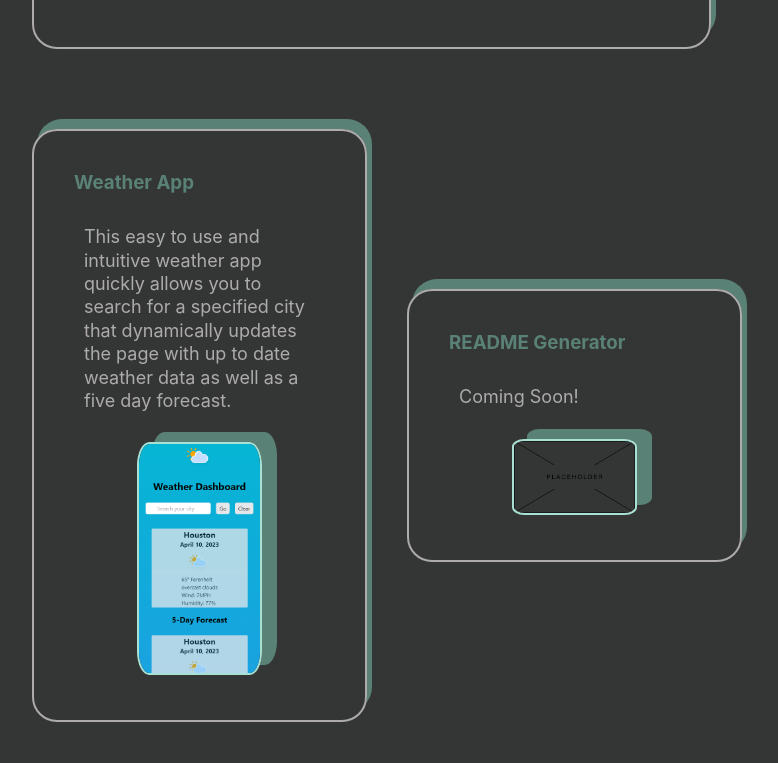
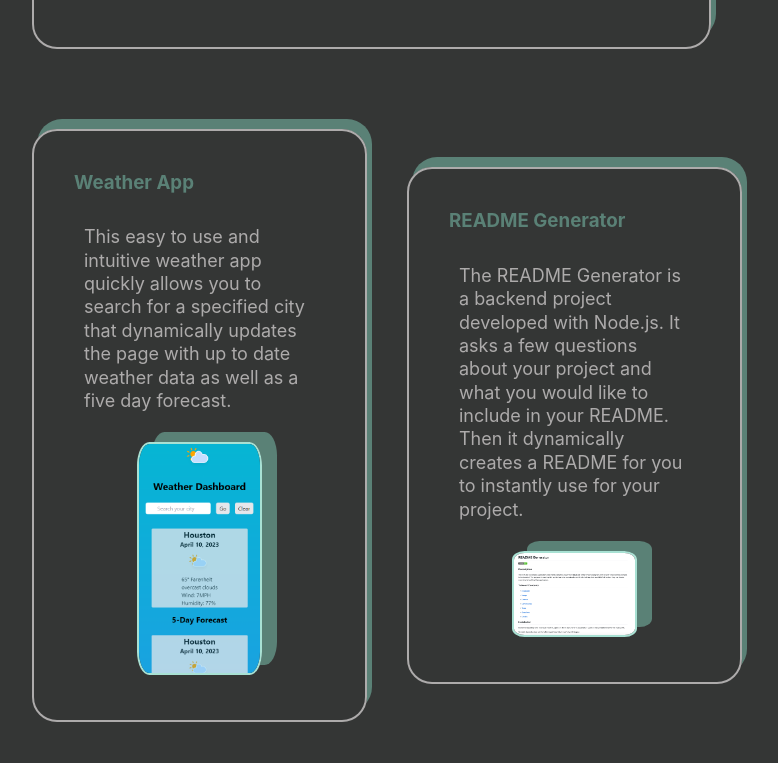
Before and after one commit to adamhood15/portfolio-website, a plain HTML site: page index.html in a window 1280 px wide. Shown: the part 3097-3860 px from the top of the page, without its empty margins (253-1031 px from the left). Drawn offline with Linux system fonts and the light colour scheme.

Commit message:
Fixed overflow issue on small screen

```diff
--- a/assets/style.css
+++ b/assets/style.css
@@ -233,10 +233,11 @@ section.about  {
                 .secondary-projects {
                     align-items: center;
                     display: flex;
-                    max-height: 50rem;
+                    min-height: fit-content;
                 }
 
                 #project-2, #project-3 {
+                    flex: 1;
                     height: 100%;
                     width: 90%;
                 }
@@ -390,10 +391,14 @@ section.about  {
                 }
 
                 .secondary-projects {
+                    display: flex;
                     flex-direction: row;
                 }
 
                 #project-2, #project-3 {
+                    flex: 1;
+                    height: 100%;
+                    width: 100%;
                     padding: 20px;
                 }
 
--- a/index.html
+++ b/index.html
@@ -127,9 +127,11 @@
 
                     <div id="project-3">
                         <h3>README Generator</h3>
-                        <p id="p">Coming Soon!
+                        <p id="p">The README Generator is a backend project developed with Node.js. It asks a few questions about your project
+                             and what you would like to include in your README. Then it dynamically creates a README for you to instantly use
+                             for your project.
                         </p>
-                        <a href="https://adamhood15.github.io/readme-generator/"><img class="project-images" src="./assets/images/placeholder.png"
+                        <a href="https://adamhood15.github.io/readme-generator/"><img class="project-images" src="./assets/images/README-generator.png"
                             alt="README Generator Application"
                             ></a>
                     </div>
```
Also changed, not shown: assets/images/README-generator.png (added), 1 other file.
